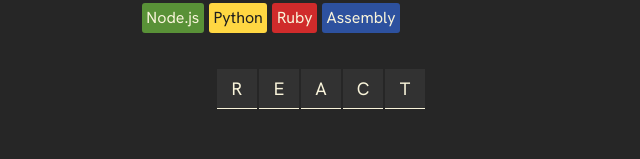
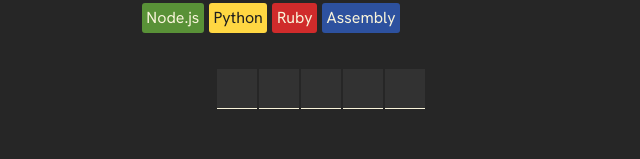
Before and after one commit to GustavoCapis/assembly-endgame, a React (Vite) app: page / in a window 1280 px wide. Shown: the part 300-459 px from the top of the page, without its empty margins (319-959 px from the left). Built offline with nearby package versions, Linux system fonts and the light colour scheme.

Commit message:
feat: Only display correct guessed letters in word.

```diff
--- a/src/App.jsx
+++ b/src/App.jsx
@@ -3,6 +3,7 @@
 import Status from "./Status";
 import Languages from "./Languages";
 import Keyboard from "./Keyboard";
+import Word from "./Word";
 
 export default function AssemblyEndgame() {
   //Set state for the word element
@@ -17,23 +18,19 @@
     );
   }
 
-  const letters = [...currentWord];
-  const wordElements = letters.map((letter, index) => (
-    <span className="letter" key={index}>
-      {letter.toUpperCase()}
-    </span>
-  ));
-
   return (
     <main>
       <Header />
       <Status />
       <Languages />
-      <section className="word">{wordElements}</section>
+      <Word
+      currentWord={currentWord}
+      guessedLetters={guessedLetters}
+      />
       <Keyboard
-      guessedLetters={guessedLetters}
-      currentWord={currentWord}
-      handleClick={handleClick}
+        guessedLetters={guessedLetters}
+        currentWord={currentWord}
+        handleClick={handleClick}
       />
       <button className="new-game">New Game</button>
     </main>
--- a/src/Keyboard.jsx
+++ b/src/Keyboard.jsx
@@ -9,13 +9,10 @@
         const isGuessed = props.guessedLetters.includes(letter);
         const isCorrect = isGuessed && props.currentWord.includes(letter);
         const isWrong = isGuessed && !props.currentWord.includes(letter);
-        const className = clsx(
-            "keyboard-btn",
-            {
-                correct: isCorrect,
-                wrong: isWrong
-            }
-        )
+        const className = clsx("keyboard-btn", {
+          correct: isCorrect,
+          wrong: isWrong,
+        });
         return (
           <button
             key={letter}
--- a/src/Status.jsx
+++ b/src/Status.jsx
@@ -2,10 +2,8 @@
   return (
     <>
       <section className="game-status">
-          <h2>You win!</h2>
-          <p>
-           Well done! 🎉
-          </p>
+        <h2>You win!</h2>
+        <p>Well done! 🎉</p>
       </section>
     </>
   );
--- /dev/null
+++ b/src/Word.jsx
@@ -0,0 +1,21 @@
+import clsx from "clsx";
+
+export default function Word(props) {
+  const letters = [...props.currentWord];
+
+  const wordElements = letters.map((letter, index) => {
+    const isGuessed = props.guessedLetters.includes(letter);
+
+    const className = clsx("letter", {
+      guessed: isGuessed,
+    });
+
+    return (
+      <span className={className} key={index}>
+        {letter.toUpperCase()}
+      </span>
+    );
+  });
+
+  return <section className="word-section">{wordElements}</section>;
+}
--- a/src/index.css
+++ b/src/index.css
@@ -65,7 +65,7 @@
   padding: 4.5px;
 }
 
-.word {
+.word-section{
   display: flex;
   justify-content: center;
   gap: 2px;
@@ -73,7 +73,7 @@
 
 .letter {
   background-color: #323232;
-  color: #f9f4da;
+  color: transparent;
   padding: 6px;
   height: 40px;
   width: 40px;
@@ -82,6 +82,9 @@
   align-items: center;
   font-size: 1.125rem;
   border-bottom: 1px solid #f9f4da;
+}
+.letter.guessed {
+color:#F9F4DA ;
 }
 
 .keyboard {
@@ -107,12 +110,12 @@
   padding: 6px;
   cursor: pointer;
 }
-.keyboard-btn.correct{
-  background-color: #10A95B;
+.keyboard-btn.correct {
+  background-color: #10a95b;
 }
 
-.keyboard-btn.wrong{
-background-color: #EC5D49;
+.keyboard-btn.wrong {
+  background-color: #ec5d49;
 }
 
 .new-game {
```
